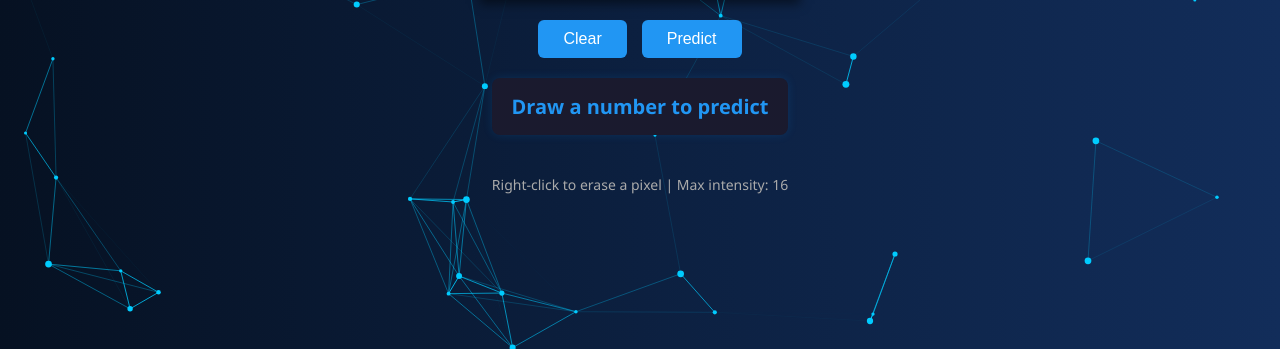
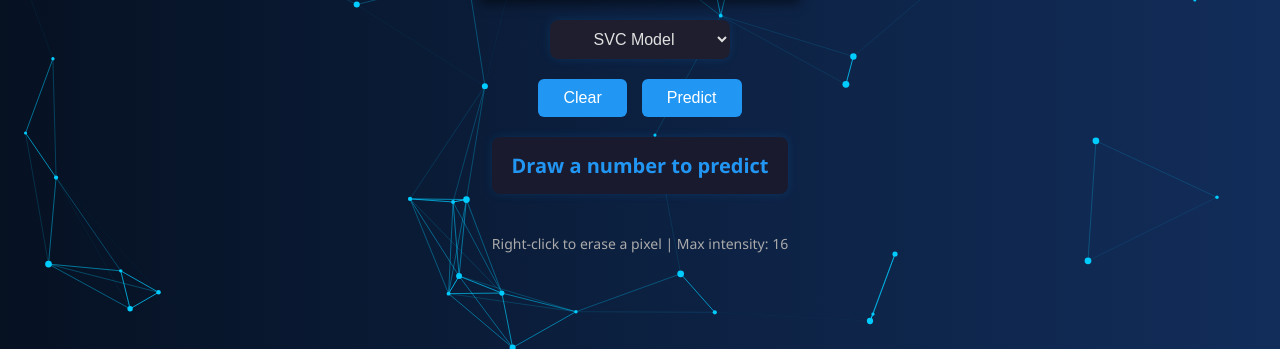
Before and after one commit to Muhammad-Abdullah-Feroz/Number-Recognition-ML, a Flask app: page / in a window 1280 px wide. Shown: the part 451-800 px from the top of the page. Run offline with Flask 3, Linux system fonts and the light colour scheme; parts of the project's set-up code (start-up, migrations or seed data) failed here and were passed over.

Commit message:
Added multiple models

```diff
--- a/server.py
+++ b/server.py
@@ -3,7 +3,10 @@ from flask_cors import CORS
 import joblib
 import numpy as np
 
-model = joblib.load("SVC_model.pkl")
+SVC = joblib.load("./Models/SVC_model.pkl")
+KNN = joblib.load("./Models/KNN_model.pkl")
+LR = joblib.load("./Models/LR_model.pkl")
+NB = joblib.load("./Models/NaiveBayes_model.pkl")
 
 app = Flask(__name__)
 CORS(app)
@@ -12,8 +15,8 @@ CORS(app)
 def home():
     return render_template('./index.html')
 
-@app.route("/predict", methods = ['POST'])
-def predict():
+@app.route("/predict-svc", methods = ['POST'])
+def predictSVC():
     try:
         data = request.get_json()
         feature_list = data["pixels"]
@@ -21,10 +24,60 @@ def predict():
         feature_array = np.array(feature_list).reshape(1, -1)
         # print(f"Feature list shape: {feature_array.shape}")
         # print(f"Feature list: {feature_array}")
-        prediction = model.predict(feature_array)
+        prediction = SVC.predict(feature_array)
         return jsonify(prediction.tolist())
     except Exception as e:
         print(f"Error: {e}")
         return jsonify({"error": str(e)}), 400
+
+
+@app.route("/predict-lr", methods = ['POST'])
+def predictLR():
+    try:
+        data = request.get_json()
+        feature_list = data["pixels"]
+
+        feature_array = np.array(feature_list).reshape(1, -1)
+        # print(f"Feature list shape: {feature_array.shape}")
+        # print(f"Feature list: {feature_array}")
+        prediction = LR.predict(feature_array)
+        return jsonify(prediction.tolist())
+    except Exception as e:
+        print(f"Error: {e}")
+        return jsonify({"error": str(e)}), 400
+
+
+@app.route("/predict-knn", methods = ['POST'])
+def predictKNN():
+    try:
+        data = request.get_json()
+        feature_list = data["pixels"]
+
+        feature_array = np.array(feature_list).reshape(1, -1)
+        # print(f"Feature list shape: {feature_array.shape}")
+        # print(f"Feature list: {feature_array}")
+        prediction = KNN.predict(feature_array)
+        return jsonify(prediction.tolist())
+    except Exception as e:
+        print(f"Error: {e}")
+        return jsonify({"error": str(e)}), 400
+
+
+@app.route("/predict-nb", methods = ['POST'])
+def predictNB():
+    try:
+        data = request.get_json()
+        feature_list = data["pixels"]
+
+        feature_array = np.array(feature_list).reshape(1, -1)
+        # print(f"Feature list shape: {feature_array.shape}")
+        # print(f"Feature list: {feature_array}")
+        prediction = NB.predict(feature_array)
+        return jsonify(prediction.tolist())
+    except Exception as e:
+        print(f"Error: {e}")
+        return jsonify({"error": str(e)}), 400
+
+
 if __name__ == '__main__':
     app.run(debug=True)
--- a/templates/index.html
+++ b/templates/index.html
@@ -4,8 +4,7 @@
 <head>
     <meta charset="UTF-8">
     <meta name="viewport" content="width=device-width, initial-scale=1.0">
-    <meta name="description"
-        content="8x8 Pixel Editor for Number Prediction using a personally trained model. Click and drag to draw, right-click to erase.">
+    <meta name="description" content="8x8 Pixel Editor for Number Prediction using a personally trained model. Click and drag to draw, right-click to erase.">
     <title>Number Predictor</title>
     <link rel="icon" href="https://cdn-icons-png.flaticon.com/512/1998/1998695.png" type="image/x-icon">
     <style>
@@ -16,7 +15,6 @@
             --button-hover: #1976D2;
             --background-color: #0a0f1c;
         }
-
 
         body {
             font-family: 'Segoe UI', Tahoma, Geneva, Verdana, sans-serif;
@@ -36,7 +34,6 @@
         }
 
         canvas {
-            /* border: 3px  solid var(--primary-color); */
             image-rendering: pixelated;
             margin-bottom: 20px;
             cursor: crosshair;
@@ -63,6 +60,18 @@
 
         button:hover {
             background-color: var(--button-hover);
+        }
+
+        select {
+            padding: 10px;
+            text-align: center;
+            font-size: 16px;
+            border-radius: 8px;
+            border: none;
+            background-color: var(--secondary-color);
+            color: var(--text-color);
+            box-shadow: 0 0 10px rgba(0, 150, 255, 0.15);
+            margin-bottom: 20px;
         }
 
         #output {
@@ -100,6 +109,13 @@
 
     <h2>🖌️ 8x8 Pixel Editor — Number Predictor</h2>
     <canvas id="pixelCanvas" width="320" height="320"></canvas>
+
+    <select id="modelSelector">
+        <option value="svc">SVC Model</option>
+        <option value="lr">Logistic Regression</option>
+        <option value="nb">Naive Bayes</option>
+        <option value="knn">KNN Model</option>
+    </select>
 
     <div class="button-group">
         <button onclick="clearGrid()">Clear</button>
@@ -175,7 +191,8 @@
         }
 
         async function sendPixels() {
-            const response = await fetch('/predict', {
+            const selectedModel = document.getElementById("modelSelector").value;
+            const response = await fetch(`/predict-${selectedModel}`, {
                 method: 'POST',
                 headers: { 'Content-Type': 'application/json' },
                 body: JSON.stringify({ pixels: pixelData })
```
Also changed, not shown: 6 other files.
